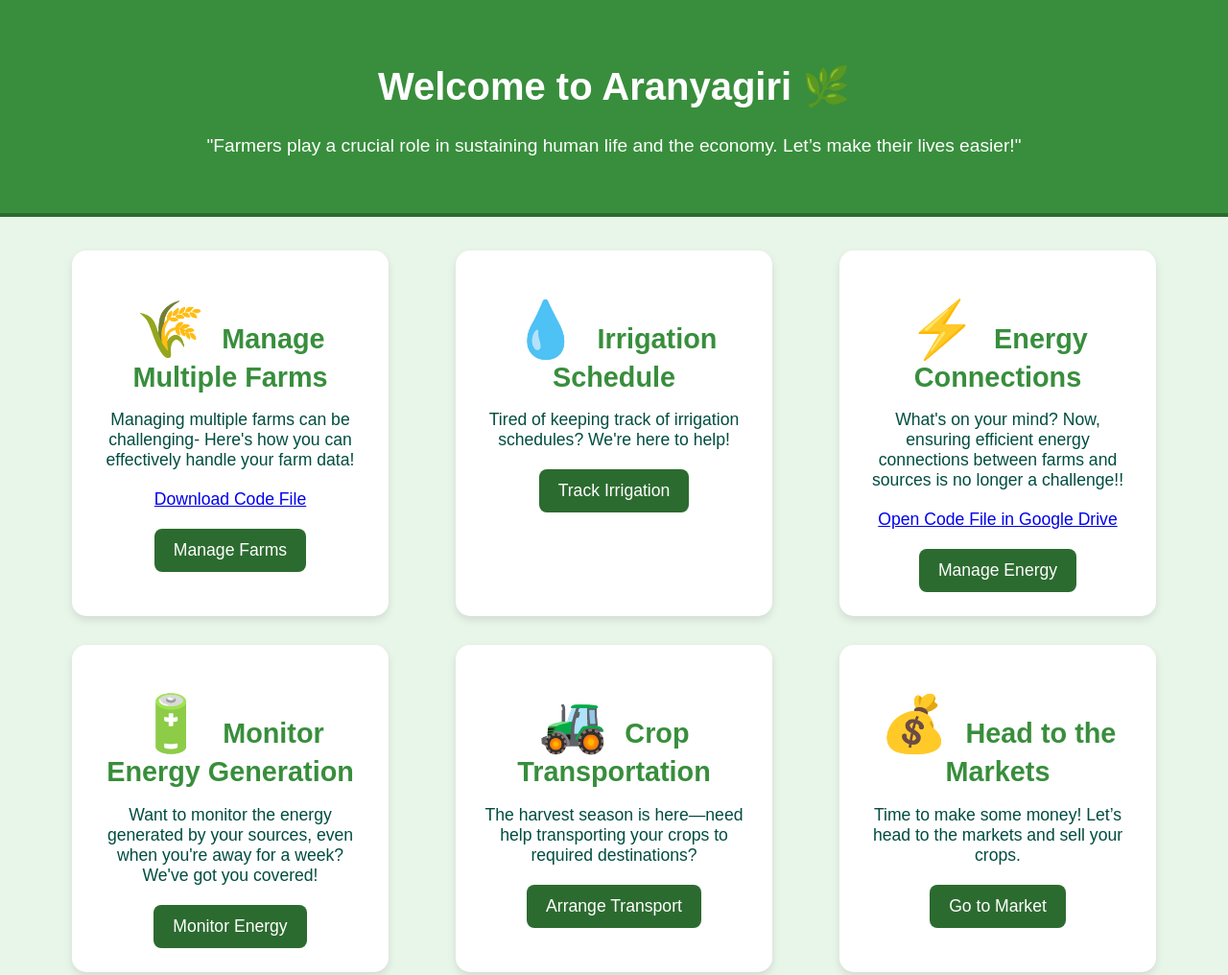
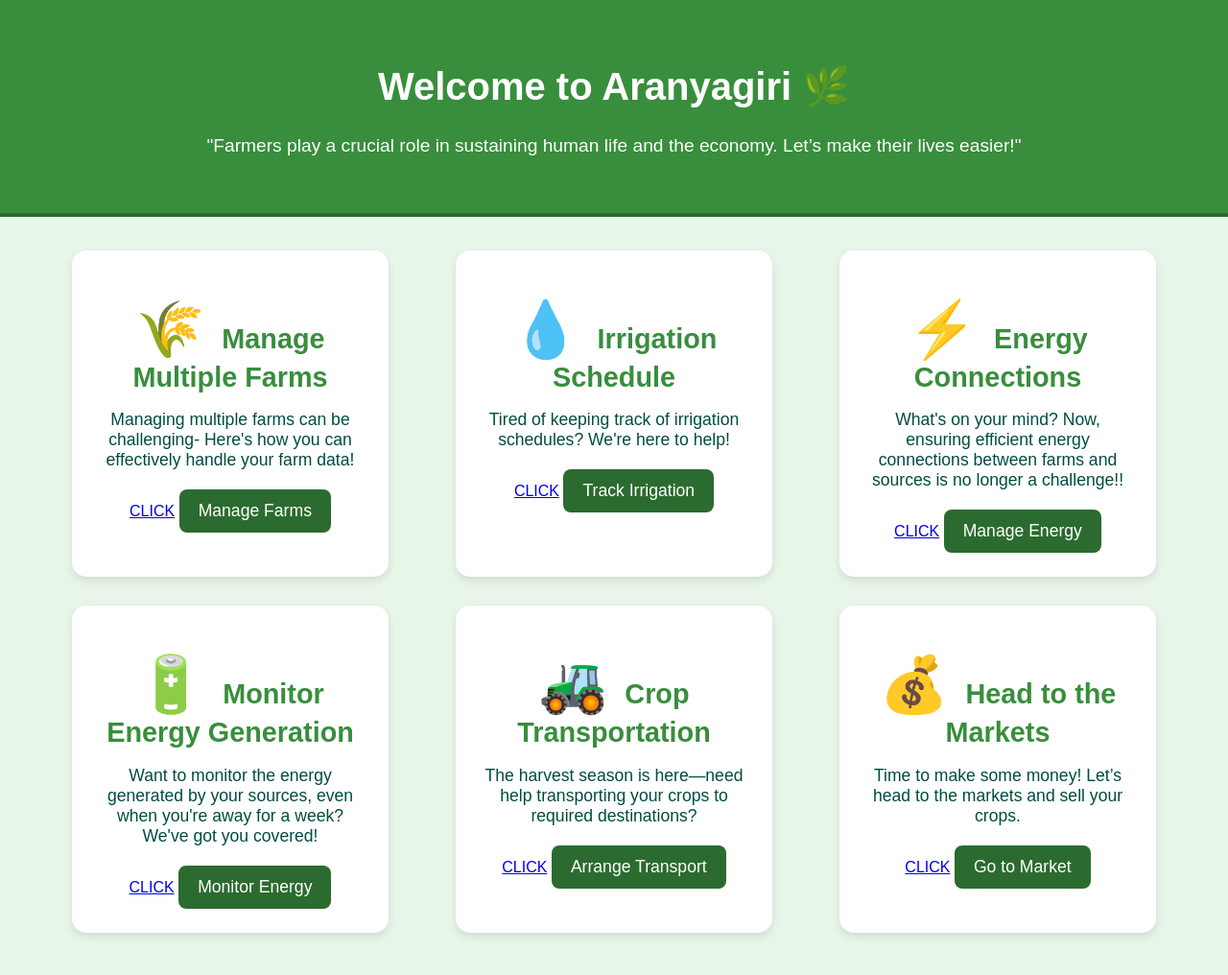
Before and after one commit to rakshita123456/teamcode.github.io, a plain HTML site: page index.html in a window 1280 px wide. Shown: the top 1016 px of the page at 96% size. Drawn offline with Linux system fonts and the light colour scheme.

Commit message:
Update index.html

```diff
--- a/index.html
+++ b/index.html
@@ -17,38 +17,42 @@
         <div class="card">
             <h2><span class="emoji">🌾</span> Manage Multiple Farms</h2>
             <p>Managing multiple farms can be challenging- Here's how you can effectively handle your farm data!</p>
-            <p><a href="path/to/your/farmdata.cpp" download="farmdata.cpp">Download Code File</a></p>
+            <a href="farmdata.cpp" target="_blank" class="button">CLICK</a>
             <button>Manage Farms</button>
         </div>
 
         <div class="card">
             <h2><span class="emoji">💧</span> Irrigation Schedule</h2>
             <p>Tired of keeping track of irrigation schedules? We're here to help!</p>
+            <a href="solar.cpp" target="_blank" class="button">CLICK</a>
             <button>Track Irrigation</button>
         </div>
 
         <div class="card">
             <h2><span class="emoji">⚡</span> Energy Connections</h2>
             <p>What's on your mind? Now, ensuring efficient energy connections between farms and sources is no longer a challenge!!</p>
-                <p><a href="https://drive.google.com/file/d/16Yap6R8so7KNVyB9Hsw3wrY089uy7FD5/view?usp=sharing" target="_blank">Open Code File in Google Drive</a></p>
+                <a href="microgrid.cpp" target="_blank" class="button">CLICK</a>
             <button>Manage Energy</button>
         </div>
 
         <div class="card">
             <h2><span class="emoji">🔋</span> Monitor Energy Generation</h2>
             <p>Want to monitor the energy generated by your sources, even when you're away for a week? We've got you covered!</p>
+            <a href="energy.cpp" target="_blank" class="button">CLICK</a>
             <button>Monitor Energy</button>
         </div>
 
         <div class="card">
             <h2><span class="emoji">🚜</span> Crop Transportation</h2>
             <p>The harvest season is here—need help transporting your crops to required destinations?</p>
+            <a href="supplychain.cpp" target="_blank" class="button">CLICK</a>
             <button>Arrange Transport</button>
         </div>
 
         <div class="card">
             <h2><span class="emoji">💰</span> Head to the Markets</h2>
             <p>Time to make some money! Let’s head to the markets and sell your crops.</p>
+            <a href="farmermarket.cpp" target="_blank" class="button">CLICK</a>
             <button>Go to Market</button>
         </div>
     </div>
```
